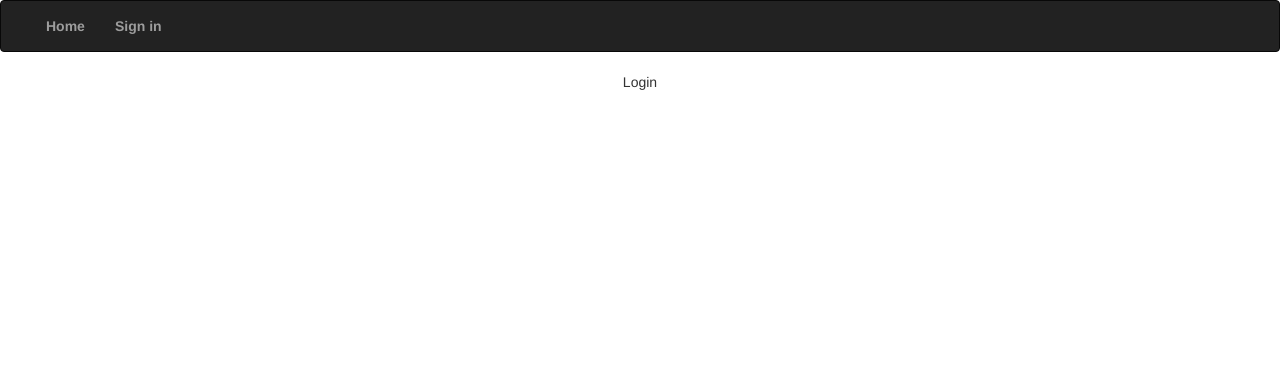
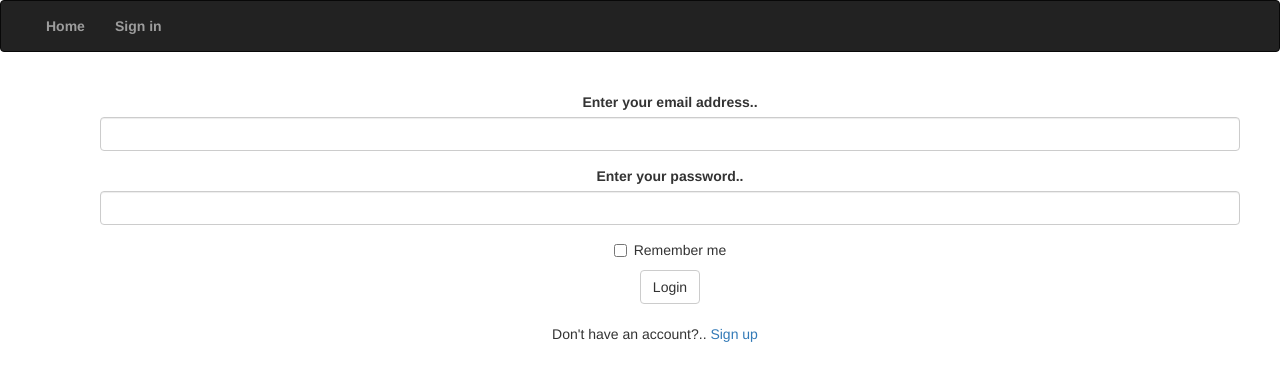
Before and after one commit to Kiptoo462/Football-App, a Flask app: page /auth/login in a window 1280 px wide. Shown: the top 381 px of the page. Run offline with Flask 2, Linux system fonts and the light colour scheme; some libraries are stand-ins or nearby versions.

Commit message:
Html setup for authentication

```diff
--- a/app/auth/views.py
+++ b/app/auth/views.py
@@ -6,11 +6,14 @@ from . import auth
 from ..models import User
 from .forms import RegistrationForm, LoginForm
 from .. import db
+from ..email import welcome_message
 
 @auth.route('/signup', methods=['GET', 'POST'])
 def signup():
     form = RegistrationForm()
+
     if form.validate_on_submit():
+
         user = User(
                     email=form.email.data,
                     username=form.username.data,
@@ -18,30 +21,38 @@ def signup():
 
         db.session.add(user)
         db.session.commit()
+        welcome_message("Welcome to the Global Football community.","email/welcome",user.email,user=user)
+
         return redirect(url_for('auth.login'))
 
     title = "Sign Up"
-    return render_template('auth/signup.html', form=form, title=title)
+    return render_template('auth/signup.html', RegistrationForm=form, title=title)
 
 
 @auth.route('/login', methods=['GET', 'POST'])
 def login():
     form = LoginForm()
+
     if form.validate_on_submit():
+
         user = User.query.filter_by(email=form.email.data).first()
+
         if user is not None and user.passwordVerification(
                 form.password.data):
-            login_user(user, form.remember.data)
+            login_user(user,form.remember.data)
+
             return redirect(request.args.get('next') or url_for('main.index'))
         flash('Authentication Failed!')
+
     title = "Login"
-    return render_template('auth/login.html', form=form, title=title)
+    return render_template('auth/login.html', LoginForm=form, title=title)
 
 
 @auth.route('/logout')
 @login_required
 def logout():
     logout_user()
+
     return redirect(url_for('main.index'))
 
 
--- a/app/templates/auth/login.html
+++ b/app/templates/auth/login.html
@@ -4,11 +4,15 @@
 {% block content %}
 
 <div class="container" style="text-align: center;">
-   <div class="col-7">
-       <div class="row">Login</div>
-       <div class="row">
+    <br>
+    <div class="container">
+        <div class="container">
            {{wtf.quick_form(LoginForm)}}
-       </div>
-   </div>
+        </div>
+    </div>
+    <br>
+    <div class="container">
+        <p> Don't have an account?.. <a id="sign" href="{{url_for('auth.signup')}}">Sign up</a></p>
+    </div>
 </div>
 {% endblock %}
--- a/app/templates/auth/signup.html
+++ b/app/templates/auth/signup.html
@@ -5,7 +5,7 @@
 
 <div class="container" style="text-align: center;">
    <div class="col-7">
-       <div class="row">Sign Up</div>
+       <br>
        <div class="row">
            {{wtf.quick_form(RegistrationForm)}}
        </div>
--- /dev/null
+++ b/app/templates/email/welcome.html
@@ -0,0 +1,5 @@
+Greetings, {{user.username}}.
+
+Welcome to the Global Football community.
+
+This is email is auto-generated once a new account has been successfully created.
--- a/app/templates/navbar.html
+++ b/app/templates/navbar.html
@@ -16,7 +16,6 @@
                 <ul class="nav navbar-nav navbar-right">
                   {% if current_user.is_authenticated %}
                   <li><a href="{{url_for('auth.profile')}}" style="color:white;padding:15px;"><b>{{current_user.username}}</b></a></li>
-                  <li><a href="{{url_for('main.search')}}"><b>Search Database</b></a></li>
                   <li><a href="{{url_for('auth.logout')}}">Sign out</a></li>
                   {% else %}
                   <li><a href="{{url_for('auth.login')}}"><b>Sign in</b></a></li>
```
Also changed, not shown: app/email.py (added, +12 -0 lines), app/templates/email/welcome.txt (added).
